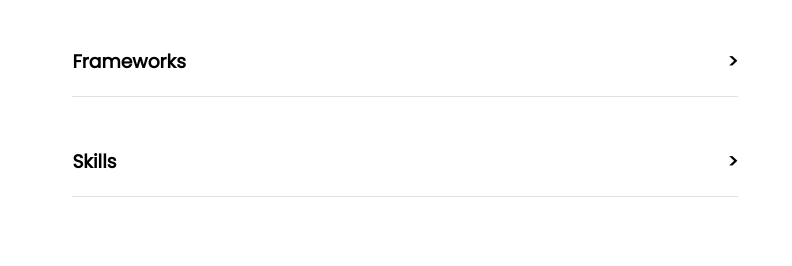
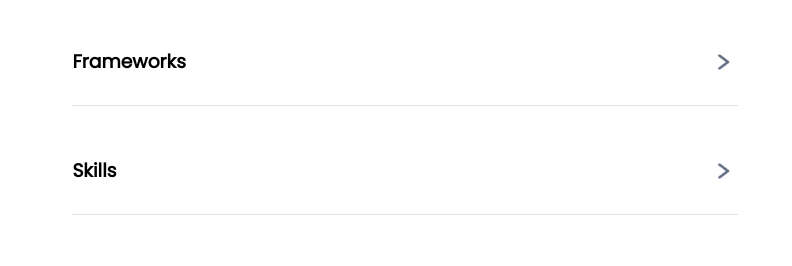
Before and after one commit to joeveloper/Portfolio, a website: page index.html in a window 1280 px wide. Shown: the part 3440-3706 px from the top of the page, 488-1280 px from the left. Drawn offline with Linux system fonts and the light colour scheme; a web font is replaced by a local one.

Commit message:
fixed linter errors

```diff
--- a/index.html
+++ b/index.html
@@ -326,8 +326,8 @@
             <li><img alt="image" src="./images/html.png" /> HTML</li>
             <li><img alt="image" src="./images/css.png" /> CSS</li>
           </ul>
-          <h3 class="down under">Frameworks<span class="greycol"> > </span></h3>
-          <h3 class="down under">Skills<span class="greycol"> > </span></h3>
+          <h3 class="down under">Frameworks<span class="greycol"><img alt="image" src="./images/right.png" /></span></h3>
+          <h3 class="down under">Skills<span class="greycol"><img alt="image" src="./images/right.png" /></span></h3>
         </div>
       </section>
 
```
Also changed, not shown: images/down.png, images/right.png (added).
